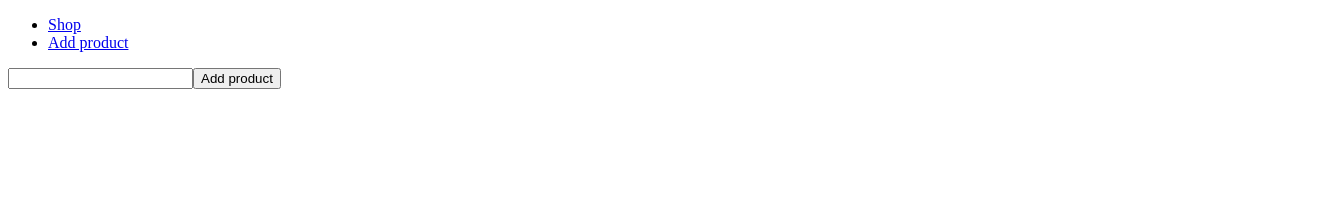
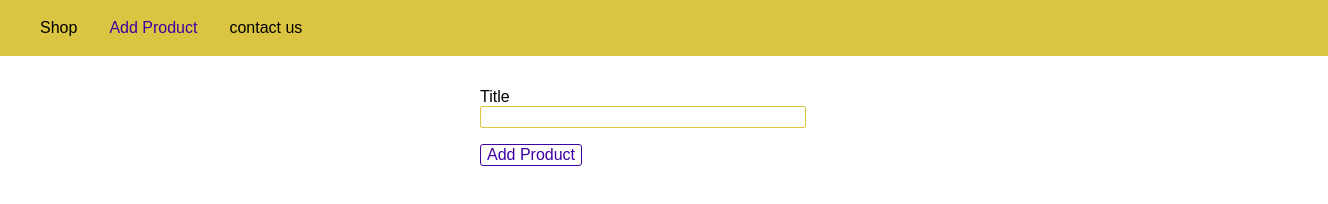
Before and after one commit to nasimpc/node-pre, a website: page views/add-product.html in a window 1280 px wide. Shown: the whole page, 1328 px wide, since content can reach past the window. Drawn offline with Linux system fonts and the light colour scheme.

Commit message:
expressCss

```diff
--- /dev/null
+++ b/public/css/main.css
@@ -0,0 +1,45 @@
+body {
+    padding: 0;
+    margin: 0;
+    font-family: sans-serif;
+}
+
+main {
+    padding: 1rem;
+}
+
+.main-header {
+    width: 100%;
+    height: 3.5rem;
+    background-color: #dbc441;
+    padding: 0 1.5rem;
+}
+
+.main-header__nav {
+    height: 100%;
+    display: flex;
+    align-items: center;
+}
+
+.main-header__item-list {
+    list-style: none;
+    margin: 0;
+    padding: 0;
+    display: flex;
+}
+
+.main-header__item {
+    margin: 0 1rem;
+    padding: 0;
+}
+
+.main-header__item a {
+    text-decoration: none;
+    color: black;
+}
+
+.main-header__item a:hover,
+.main-header__item a:active,
+.main-header__item a.active {
+    color: #3e00a1;
+}
--- /dev/null
+++ b/public/css/product.css
@@ -0,0 +1,82 @@
+body {
+    padding: 0;
+    margin: 0;
+    font-family: sans-serif;
+}
+
+main {
+    padding: 1rem;
+}
+
+.main-header {
+    width: 100%;
+    height: 3.5rem;
+    background-color: #dbc441;
+    padding: 0 1.5rem;
+}
+
+.main-header__nav {
+    height: 100%;
+    display: flex;
+    align-items: center;
+}
+
+.main-header__item-list {
+    list-style: none;
+    margin: 0;
+    padding: 0;
+    display: flex;
+}
+
+.main-header__item {
+    margin: 0 1rem;
+    padding: 0;
+}
+
+.main-header__item a {
+    text-decoration: none;
+    color: black;
+}
+
+.main-header__item a:hover,
+.main-header__item a:active,
+.main-header__item a.active {
+    color: #3e00a1;
+}
+
+.product-form {
+    width: 20rem;
+    max-width: 90%;
+    margin: auto;
+}
+
+.form-control {
+    margin: 1rem 0;
+}
+
+.form-control label,
+.form-control input {
+    display: block;
+    width: 100%;
+}
+
+.form-control input {
+    border: 1px solid #dbc441;
+    font: inherit;
+    border-radius: 2px;
+}
+
+button {
+    font: inherit;
+    border: 1px solid #3e00a1;
+    color: #3e00a1;
+    background: white;
+    border-radius: 3px;
+    cursor: pointer;
+}
+
+button:hover,
+button:active {
+    background-color: #3e00a1;
+    color: white;
+}
--- a/routes/shop.js
+++ b/routes/shop.js
@@ -1,8 +1,9 @@
 const path = require('path');
+const rootDir = require('../util/path');
 const express = require('express');
 const router = express.Router();
 router.get('/', (req, res, next) => {
 
-    res.sendFile(path.join(__dirname, '../', 'views', 'shop.html'));
+    res.sendFile(path.join(rootDir, 'views', 'shop.html'));
 });
 module.exports = router;
--- /dev/null
+++ b/util/path.js
@@ -0,0 +1,3 @@
+const path = require('path');
+
+module.exports = path.dirname(process.mainModule.filename);
--- a/views/add-product.html
+++ b/views/add-product.html
@@ -4,23 +4,31 @@
 <head>
     <meta charset="UTF-8">
     <meta name="viewport" content="width=device-width, initial-scale=1.0">
-    <title>Document</title>
+    <meta http-equiv="X-UA-Compatible" content="ie=edge">
+    <title>Add Product</title>
+    <link rel="stylesheet" href="/css/Product.css">
 </head>
 
 <body>
-    <header>
-        <nav>
-            <ul>
-                <li><a href="/">Shop</a></li>
-                <li><a href="/add-product">Add product</a></li>
+    <header class="main-header">
+        <nav class="main-header__nav">
+            <ul class="main-header__item-list">
+                <li class="main-header__item"><a href="/">Shop</a></li>
+                <li class="main-header__item"><a class="active" href="/admin/add-product">Add Product</a></li>
+                <li class="main-header__item"><a href="/contactus">contact us</a></li>
+
             </ul>
         </nav>
     </header>
+
     <main>
-        <form action="/add-product" method="POST">
-            <input><button type="submit">
-                Add product
-            </button>
+        <form class="product-form" action="/admin/add-product" method="POST">
+            <div class="form-control">
+                <label for="title">Title</label>
+                <input type="text" name="title" id="title">
+            </div>
+
+            <button type="submit">Add Product</button>
         </form>
     </main>
 </body>
```
Also changed, not shown: hello.js (+13 -4 lines), routes/admin.js (+4 -3 lines), views/404.html (added, +71 -0 lines), views/contact.html (added, +103 -0 lines), views/index.html (added, +101 -0 lines), views/shop.html (+13 -8 lines).
